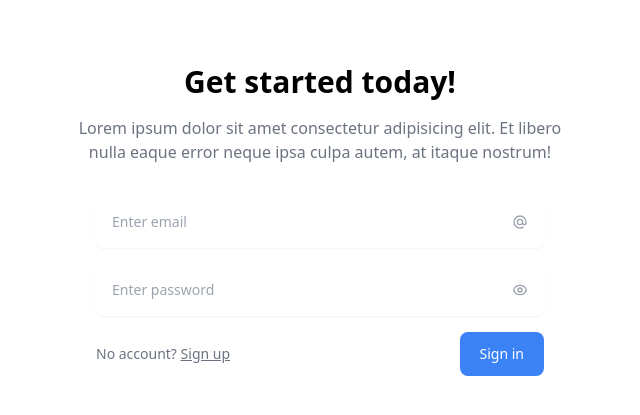
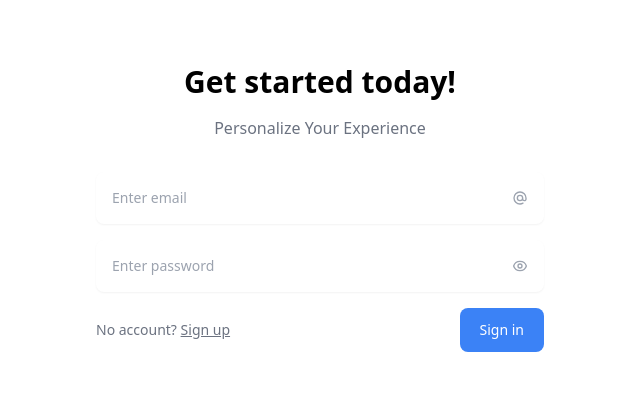
Before and after one commit to peppermintss/CMS, a Django app: page /register/ in a window 1280 px wide. Shown: the part 64-479 px from the top of the page, without its empty margins (320-960 px from the left). Run offline with Django 4.2, Linux system fonts and the light colour scheme; some libraries are stand-ins or nearby versions.

Commit message:
added text to login and register

```diff
--- a/accounts/templates/login.html
+++ b/accounts/templates/login.html
@@ -13,8 +13,7 @@
     <h1 class="text-2xl font-bold sm:text-3xl">Log in!</h1>
 
     <p class="mt-4 text-gray-500">
-      Lorem ipsum dolor sit amet consectetur adipisicing elit. Et libero nulla
-      eaque error neque ipsa culpa autem, at itaque nostrum!
+      Login to Manage Your College Experience
     </p>
   </div>
 
--- a/accounts/templates/register.html
+++ b/accounts/templates/register.html
@@ -13,8 +13,7 @@
     <h1 class="text-2xl font-bold sm:text-3xl">Get started today!</h1>
 
     <p class="mt-4 text-gray-500">
-      Lorem ipsum dolor sit amet consectetur adipisicing elit. Et libero nulla
-      eaque error neque ipsa culpa autem, at itaque nostrum!
+      Personalize Your Experience
     </p>
   </div>
 
```
